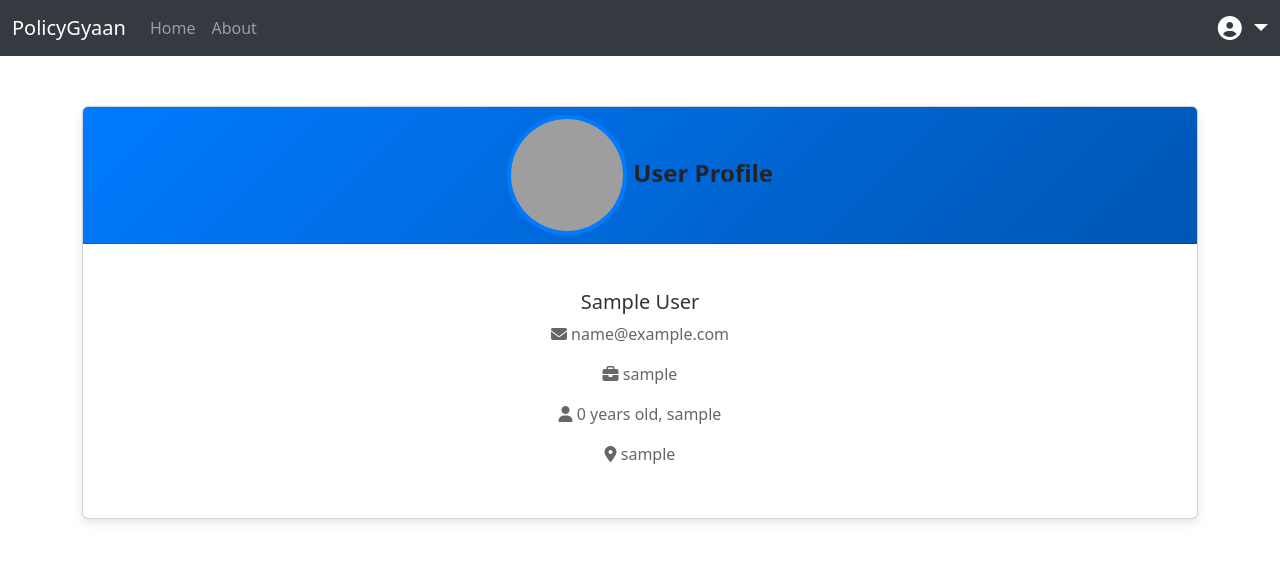
After one commit to akhichit2008/PolicyGyaan, a Flask app: page /profile in a window 1280 px wide. The commit adds this page. Shown: the top 562 px of the page. Run offline with Flask 3, Linux system fonts and the light colour scheme; the visitor is signed in with stand-in values (Sample User, id 1); some libraries are stand-ins or nearby versions; grey boxes are pictures that could not be loaded.

Commit message:
Added profile page and other improvements

```diff
--- a/app.py
+++ b/app.py
@@ -8,11 +8,13 @@ import os
 import google.generativeai as genai
 import re
 from dotenv import load_dotenv
+from werkzeug.utils import secure_filename
 
-# Initialize Flask App and Database
+UPLOAD_FOLDER = '/templates/static/UPLOAD_FOLDER'
 app = Flask(__name__)
 app.config['SQLALCHEMY_DATABASE_URI'] = 'sqlite:///users.db'
 app.config['SECRET_KEY'] = 'policygyaanissecure'
+app.config['UPLOAD_FOLDER'] = UPLOAD_FOLDER
 
 # Initialize database and migrations
 db = SQLAlchemy(app)
@@ -38,6 +40,7 @@ class User(UserMixin, db.Model):
 	age = db.Column(db.Integer, nullable=False)
 	gender = db.Column(db.String(10), nullable=False)
 	state = db.Column(db.String(100), nullable=False)
+	profile_image = db.Column(db.String(200), nullable=True, default="default.jpg")
 
 	def __repr__(self):
 		return f'<User {self.name}>'
@@ -82,6 +85,12 @@ def policy_redirect(policy_title):
         key_benefits=key_benefits,
         challenges=challenges
     )
+
+@app.route('/profile')
+@login_required
+def profile():
+	return render_template("profile.html",user=current_user)
+
 # Home page - Displays policies (mock data here for the example)
 @app.route('/')
 @login_required
@@ -89,20 +98,46 @@ def home():
 	policies = [
 		{"id": 1, "title": "PM Internship Scheme", "description": "Launched to provide young professionals with opportunities to work with various government departments, enhancing their skills and understanding of public administration. This initiative aims to bridge the gap between academic learning and practical experience for emerging professionals"},
 		{"id": 2, "title": "BioE3 Policy", "description": "Introduced to promote the biotechnology sector, this policy offers incentives and support to professionals in the biotech industry, encouraging innovation and research. It aims to position India as a global leader in biotechnology by fostering a conducive environment for professionals in this field"},
-		{"id": 3, "title": "Unified Pension Scheme", "description": "Expanded to include a broader range of professionals, this scheme ensures financial security for individuals across various sectors upon retirement. It addresses the diverse needs of professionals by providing a standardized pension system, promoting financial stability for retirees. "}
+		{"id": 3, "title": "Unified Pension Scheme", "description": "Expanded to include a broader range of professionals, this scheme ensures financial security for individuals across various sectors upon retirement. It addresses the diverse needs of professionals by providing a standardized pension system, promoting financial stability for retirees. "},
+		  {
+        "id": 1,
+        "title": "New Income Tax Bill 2025",
+        "description": "Introduced to replace the six-decade-old income tax law, this bill aims to simplify tax regulations and reduce litigation. Notably, it proposes granting tax authorities extensive powers to access taxpayers' electronic records, including emails and social media accounts, during investigations."
+    },
+    {
+        "id": 2,
+        "title": "Nuclear Energy Expansion Initiative",
+        "description": "A strategic plan to significantly boost India's nuclear power capacity, with a goal of installing 100 gigawatts by 2047. This initiative includes over $2 billion in research funding and amendments to existing laws to attract investment, aiming to reduce emissions and provide consistent energy to millions of households."
+    },
+    {
+        "id": 3,
+        "title": "Labour Code Implementation and Social Security for Informal Workers",
+        "description": "A policy focused on the swift enactment of labour reforms, emphasizing social security provisions for informal workers, including those in gig and platform sectors. The objective is to empower the workforce and stimulate economic growth through transformative measures."
+    },
+    {
+        "id": 4,
+        "title": "Union Budget 2025-2026",
+        "description": "The annual financial statement outlining the government's economic policies and priorities for the fiscal year. Key highlights include tax reforms, infrastructure development plans, and various schemes aimed at boosting different sectors of the economy."
+    },
+    {
+        "id": 5,
+        "title": "Industrial Policy Reforms 2025",
+        "description": "A comprehensive policy aimed at revitalizing India's manufacturing sector. It includes measures to attract foreign investment, enhance competitiveness, and create employment opportunities, aligning with the goal of making India a global manufacturing hub."
+    }
 	]
 	return render_template('home.html', policies=policies)
 
 # Policy details page - Personalized impact based on current user
-@app.route('/policy/<string:policy_title>')
+@app.route('/policy/<string:policy_title>/<string:policy_description>')
 @login_required
-def policy_details(policy_title):
-	prompt = f"For the policy {policy_title}, provide responses in the following format:\
+def policy_details(policy_title,policy_description):
+	prompt = f"For the policy {policy_title}, (description : {policy_description}), provide responses in the following format:\
 	Policy Overview: Details of policy {policy_title},\
 	Impact on You: Impact of {policy_title} on {current_user.profession},\
 	History: History of policy {policy_title},\
 	Key Benefits: Key benefits of policy {policy_title},\
-	Challenges: Challenges of policy {policy_title}"
+	Challenges: Challenges of policy {policy_title}\
+	(remeber to address as 'you' instead of he, him or any other pronouns)"
 	print(prompt)
 	response = llm.generate_content(prompt)
 	res = response.text
@@ -122,6 +157,10 @@ def bioe3():
 def index():
 	return render_template("index.html")
 
+def allowed_file(filename):
+	ALLOWED_EXTENSIONS = {'png', 'jpg', 'jpeg', 'gif'}
+	return '.' in filename and filename.rsplit('.', 1)[1].lower() in ALLOWED_EXTENSIONS
+
 # Registration Page - Users can register
 @app.route('/register', methods=['GET', 'POST'])
 def register():
@@ -134,9 +173,15 @@ def register():
 		age = request.form['age']
 		gender = request.form['gender']
 		state = request.form['state']
-
-		# Create a new user and add to the database
-		new_user = User(name=name, email=email, password=password, profession=profession, age=age, gender=gender, state=state)
+		profile_picture = request.files['profile_picture']
+		filename = "default.jpg"  # Default profile picture
+		if profile_picture and allowed_file(profile_picture.filename):
+			filename = secure_filename(f"user_{email}.jpg")  # Unique filename
+			file_path = os.path.join(app.config['UPLOAD_FOLDER'], filename)
+			profile_picture.save(file_path)
+		else:
+			filename = "default.jpg"  # Default profile image
+		new_user = User(name=name, email=email, password=password, profession=profession, age=age, gender=gender, state=state,profile_image=filename)
 		db.session.add(new_user)
 		db.session.commit()
 
--- /dev/null
+++ b/templates/headers.html
@@ -0,0 +1,76 @@
+<!DOCTYPE html>
+<html lang="en">
+<head>
+    <meta charset="UTF-8">
+    <meta name="viewport" content="width=device-width, initial-scale=1">
+    <title>Navbar with Profile Icon</title>
+
+    <!-- Bootstrap CDN -->
+    <link href="https://cdn.jsdelivr.net/npm/bootstrap@5.3.0/dist/css/bootstrap.min.css" rel="stylesheet">
+
+    <!-- FontAwesome CDN for Icons -->
+    <link rel="stylesheet" href="https://cdnjs.cloudflare.com/ajax/libs/font-awesome/6.4.0/css/all.min.css">
+
+    <style>
+        /* Custom Styling */
+        .navbar {
+            background-color: #343a40 !important; /* Dark Theme */
+        }
+        .profile-icon {
+            font-size: 1.5rem;
+            color: white;
+            transition: transform 0.3s ease-in-out;
+        }
+        .profile-icon:hover {
+            transform: scale(1.1);
+            color: #f8f9fa;
+        }
+        .dropdown-menu {
+            min-width: 180px;
+        }
+    </style>
+</head>
+<body>
+
+<nav class="navbar navbar-expand-lg navbar-dark">
+    <div class="container-fluid">
+        <!-- Brand Name / Logo -->
+        <a class="navbar-brand" href="#">PolicyGyaan</a>
+
+        <!-- Toggle Button for Mobile View -->
+        <button class="navbar-toggler" type="button" data-bs-toggle="collapse" data-bs-target="#navbarNav">
+            <span class="navbar-toggler-icon"></span>
+        </button>
+
+        <!-- Navbar Links -->
+        <div class="collapse navbar-collapse" id="navbarNav">
+            <ul class="navbar-nav me-auto">
+                <li class="nav-item">
+                    <a class="nav-link" href="{{url_for('home')}}">Home</a>
+                </li>
+                <li class="nav-item">
+                    <a class="nav-link" href="#">About</a>
+                </li>
+            </ul>
+
+            <!-- Profile Icon (Extreme Right) -->
+            <div class="d-flex">
+                <div class="dropdown">
+                    <a class="nav-link dropdown-toggle profile-icon" href="#" id="profileDropdown" role="button" data-bs-toggle="dropdown">
+                        <i class="fas fa-user-circle"></i> <!-- FontAwesome Profile Icon -->
+                    </a>
+                    <ul class="dropdown-menu dropdown-menu-end">
+                        <li><a class="dropdown-item" href="{{url_for('profile')}}">Profile</a></li>
+                        <li><a class="dropdown-item text-danger" href="{{url_for('logout')}}">Logout</a></li>
+                    </ul>
+                </div>
+            </div>
+        </div>
+    </div>
+</nav>
+
+<!-- Bootstrap JS for Navbar Toggle -->
+<script src="https://cdn.jsdelivr.net/npm/bootstrap@5.3.0/dist/js/bootstrap.bundle.min.js"></script>
+
+</body>
+</html>
--- a/templates/policy.html
+++ b/templates/policy.html
@@ -6,6 +6,7 @@
     <title>Policy Details</title>
     <link href="https://stackpath.bootstrapcdn.com/bootstrap/4.5.2/css/bootstrap.min.css" rel="stylesheet">
     <link href="https://cdn.jsdelivr.net/npm/bootstrap@5.3.0/dist/css/bootstrap.min.css" rel="stylesheet">
+    {% include 'headers.html' %}
     <style>
         /* Full-page background with gradient */
         body {
@@ -72,7 +73,7 @@
 </head>
 <body>
     <div class="content-container">
-        <h1 class="text-center mb-4">📜 {{ policy_title }}</h1>
+        <h1 class="text-center mb-4">📜 {{ policy_title.split('--')[0] }}</h1>
 
         <div class="section-card">
             <h2><span class="section-icon">📖</span> Policy Overview</h2>
--- /dev/null
+++ b/templates/profile.html
@@ -0,0 +1,111 @@
+<!DOCTYPE html>
+<html lang="en">
+<head>
+    <meta charset="UTF-8">
+    <meta name="viewport" content="width=device-width, initial-scale=1">
+    <title>User Profile</title>
+    <script src="https://code.jquery.com/jquery-3.5.1.slim.min.js"></script>
+    <script src="https://cdn.jsdelivr.net/npm/@popperjs/core@2.0.5/dist/umd/popper.min.js"></script>
+    <script src="https://stackpath.bootstrapcdn.com/bootstrap/4.5.2/js/bootstrap.min.js"></script>
+    <link href="https://stackpath.bootstrapcdn.com/bootstrap/4.5.2/css/bootstrap.min.css" rel="stylesheet">
+    <!-- Bootstrap CDN -->
+    <link href="https://cdn.jsdelivr.net/npm/bootstrap@5.3.0/dist/css/bootstrap.min.css" rel="stylesheet">
+
+    <!-- FontAwesome for Icons -->
+    <link rel="stylesheet" href="https://cdnjs.cloudflare.com/ajax/libs/font-awesome/6.4.0/css/all.min.css">
+
+    <style>
+        /* Custom Styling */
+        body {
+            background-color: #f8f9fa; /* Light Background */
+        }
+
+        .profile-container {
+            max-width: 600px;
+            margin: auto;
+            margin-top: 50px;
+        }
+
+        .card {
+            border-radius: 10px;
+            box-shadow: 0px 4px 10px rgba(0, 0, 0, 0.1);
+            border: none;
+        }
+
+        .card-header {
+            background: linear-gradient(135deg, #007bff, #0056b3);
+            color: white;
+            text-align: center;
+            font-size: 1.5rem;
+            font-weight: bold;
+            padding: 20px;
+            border-top-left-radius: 10px;
+            border-top-right-radius: 10px;
+        }
+
+        .profile-pic {
+            width: 120px;
+            height: 120px;
+            border-radius: 50%;
+            border: 4px solid #007bff;
+            object-fit: cover;
+        }
+
+        .profile-details {
+            text-align: center;
+            padding: 20px;
+        }
+
+        .profile-details h5 {
+            font-size: 1.25rem;
+            color: #333;
+            margin-top: 10px;
+        }
+
+        .profile-details p {
+            color: #666;
+            font-size: 1rem;
+        }
+
+        .btn-edit {
+            background-color: #007bff;
+            color: white;
+            padding: 10px 20px;
+            border-radius: 5px;
+            transition: 0.3s;
+        }
+
+        .btn-edit:hover {
+            background-color: #0056b3;
+        }
+
+    </style>
+</head>
+<body>
+{% include 'headers.html' %}
+{% block content %}
+<div class="container profile-container">
+    <div class="card">
+        <div class="card-header">
+            <img src="{{ url_for('static', filename='UPLOAD_FOLDER/' + current_user.profile_image) }}" alt="Profile Picture" class="profile-pic"> User Profile
+        </div>
+
+        <div class="card-body text-center">
+
+            <!-- User Details -->
+            <div class="profile-details">
+                <h5>{{ user.name }}</h5>
+                <p><i class="fas fa-envelope"></i> {{ user.email }}</p>
+                <p><i class="fas fa-briefcase"></i> {{ user.profession }}</p>
+                <p><i class="fas fa-user"></i> {{ user.age }} years old, {{ user.gender }}</p>
+                <p><i class="fas fa-map-marker-alt"></i> {{ user.state }}</p>
+            </div>
+        </div>
+    </div>
+</div>
+{% endblock %}
+<!-- Bootstrap JS -->
+<script src="https://cdn.jsdelivr.net/npm/bootstrap@5.3.0/dist/js/bootstrap.bundle.min.js"></script>
+
+</body>
+</html>
```
Also changed, not shown: templates/home.html (+33 -14 lines), templates/register.html (+44 -10 lines).
